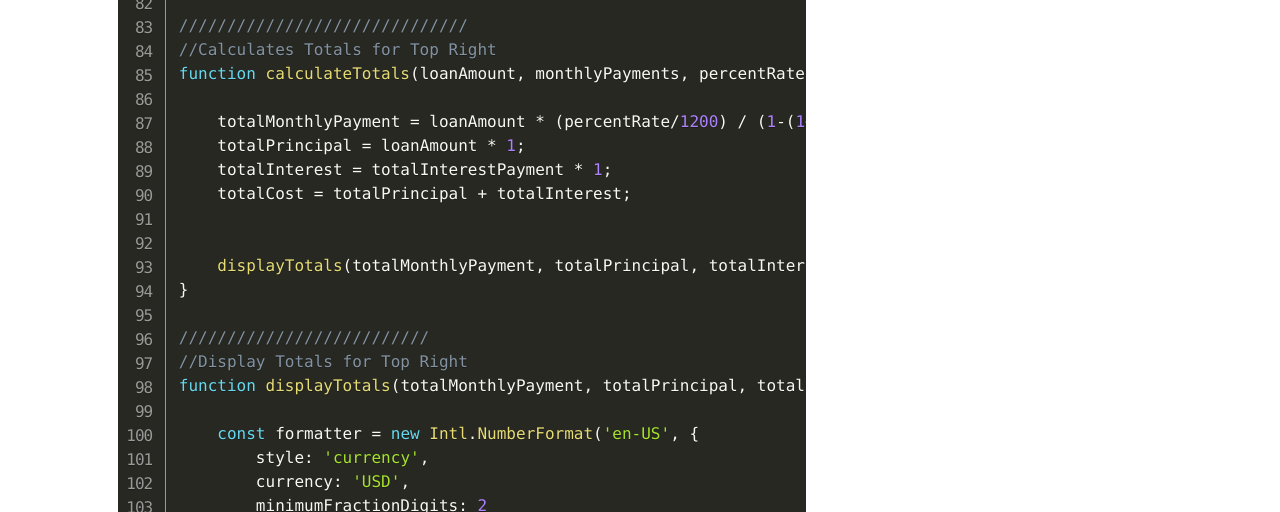
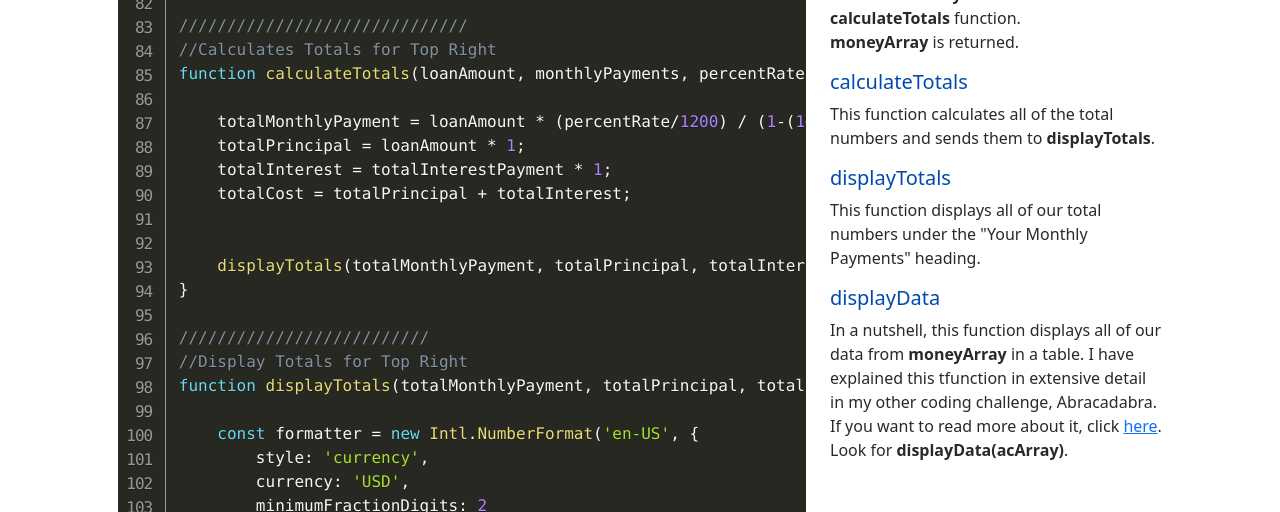
Before and after one commit to brendenbass/moneylender, a plain HTML site: page code.html in a window 1280 px wide. Shown: the part 2131-2643 px from the top of the page. Drawn offline with nearby package versions, Linux system fonts and the light colour scheme.

Commit message:
Done with code description for now.

```diff
--- a/code.html
+++ b/code.html
@@ -222,8 +222,22 @@
                 <h5>calculateNumbers</h5>
                 <p>I will do most of my explanation in this function. This function does all of the calculating and also works with an array to give us all of our information. The other functions are primarily use to display data rather than calculate it.
                 <br>First, an array, <b>moneyArray</b>, is created. Then, a variable named <b>totalMonthlyPayment</b> is created to represent, well, the total monthly mortgage payment. It was not intended to be changed, so I placed it outside of the <b>for loop</b>.
-                <br>The <b>for loop</b> that comes next takes up most of this function. I created it to loop 60 times. (60 rows for the table; and for the 60 months )
-                </p>
+                <br>The <b>for loop</b> that comes next takes up most of this function. I created it to loop as many times as the total monthly payments the user inputs. (So, each loop represents one month.)
+                <br>Then, <b>monthNumber</b> is set equal to our index. This gives us our first column of months in the table. The number of the index/month is then pushed into our <b>moneyArray</b>.
+                <br>The <b>totalMonthlyPayment</b> is also pushed into the array. Nothing is done to it as it does not change.
+                <br>An <b>if else</b> statement is created. This is because, at the beginning, our remaining balance is equal to our loan balance, but once one month goes by, it is no longer equal to our loan balance. It has changed because the person has paid off some of their balance. Also, the <b>currentBalance</b> is set to our <b>remainingBalance</b>, because, for now, they are the same.
+                <br>Now, another <b>if else</b> statement is created to calculate interest. Again, it is separated (for my sanity) as the interest at the beginning is different from the interest past one month. <b>lastInterestPayment</b>, <b>newInterestPayment</b>, and <b>interestPayment</b> are created/declared as they are used in different mathematical formulas.
+                <br><b>principalPayment</b> is calculated (pretty easy formula) and pushed to our array.
+                <br>Again, another <b>if else</b> statement is created. At first, our totalInterestPayment is calculated differently than it is the second and third time. In both of these, <b>if</b> and <b>else</b>, the <b>interestPayment</b> and <b>totalInterestPayment</b> variables are pushed to the array.
+                <br>Finally, at the end of every loop, the <b>remainingBalance</b> is calculated and is pushed to the array. Our <b>currentBalance</b> is also set equal to our <b>remainingBalance</b>.
+                <br>At the end of this function, our array is sent to the <b>displayData</b> function. In addition, the variables <b>loanAmount</b>, <b>monthlyPayments</b>, <b>percentRate</b>, and <b>totalInterestPayment</b> are sent to the <b>calculateTotals</b> function.
+                <br><b>moneyArray</b> is returned.</p>
+                <h5>calculateTotals</h5>
+                <p>This function calculates all of the total numbers and sends them to <b>displayTotals</b>.</p>
+                <h5>displayTotals</h5>
+                <p>This function displays all of our total numbers under the "Your Monthly Payments" heading.</p>
+                <h5>displayData</h5>
+                <p>In a nutshell, this function displays all of our data from <b>moneyArray</b> in a table. I have explained this tfunction in extensive detail in my other coding challenge, Abracadabra. If you want to read more about it, click <a href="https://abracadabra.brendenbass.com/code.html" target="_blank">here</a>. Look for <b>displayData(acArray)</b>.</p>
             </div>
         </div>
     </div>
```
